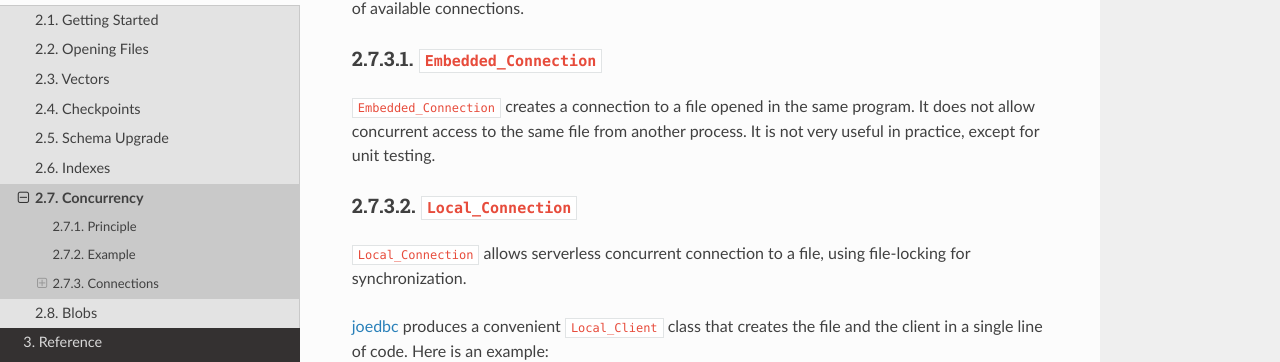
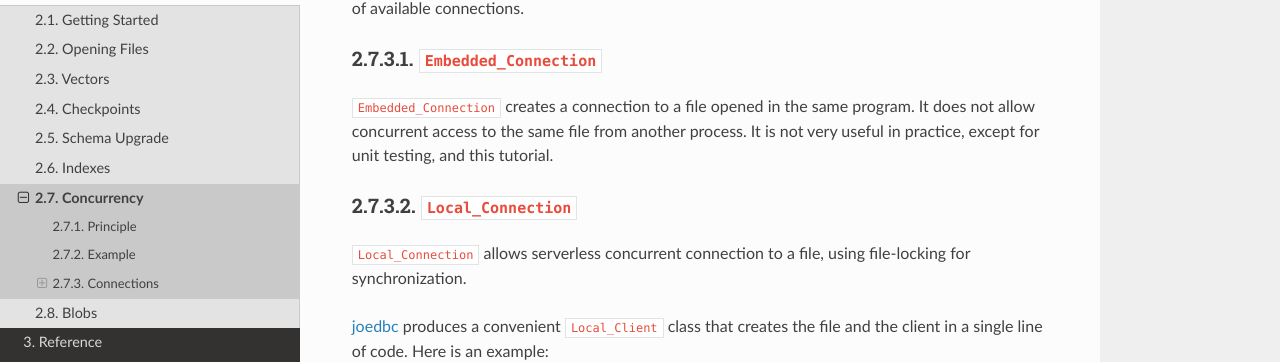
Before and after one commit to Remi-Coulom/joedb, a Sphinx documentation site: the page built from doc/source/concurrency.rst, in a window 1280 px wide and 900 px high, scrolled down 1044 px. Shown: the part 161-523 px from the top of the window. Built offline with Sphinx 7.4.7 and the Read the Docs theme 2.0.0, drawn with Linux system fonts in a browser that asks for light colours; formulas are drawn with MathJax 3.

Commit message:
restore concurrency tutorial to old version

```diff
--- a/doc/source/concurrency.rst
+++ b/doc/source/concurrency.rst
@@ -58,7 +58,8 @@ available connections.
 
 ``Embedded_Connection`` creates a connection to a file opened in the same
 program. It does not allow concurrent access to the same file from another
-process. It is not very useful in practice, except for unit testing.
+process. It is not very useful in practice, except for unit testing, and this
+tutorial.
 
 ``Local_Connection``
 ^^^^^^^^^^^^^^^^^^^^
```
Also changed, not shown: 1 other file.
